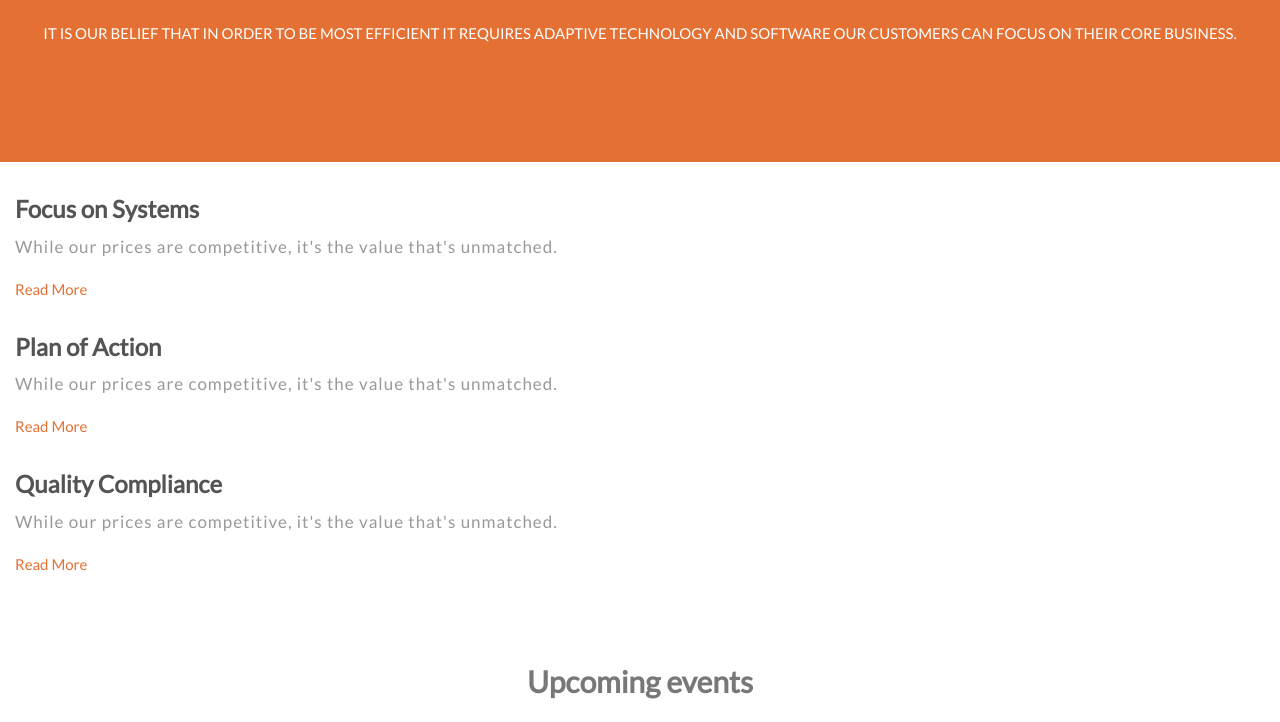
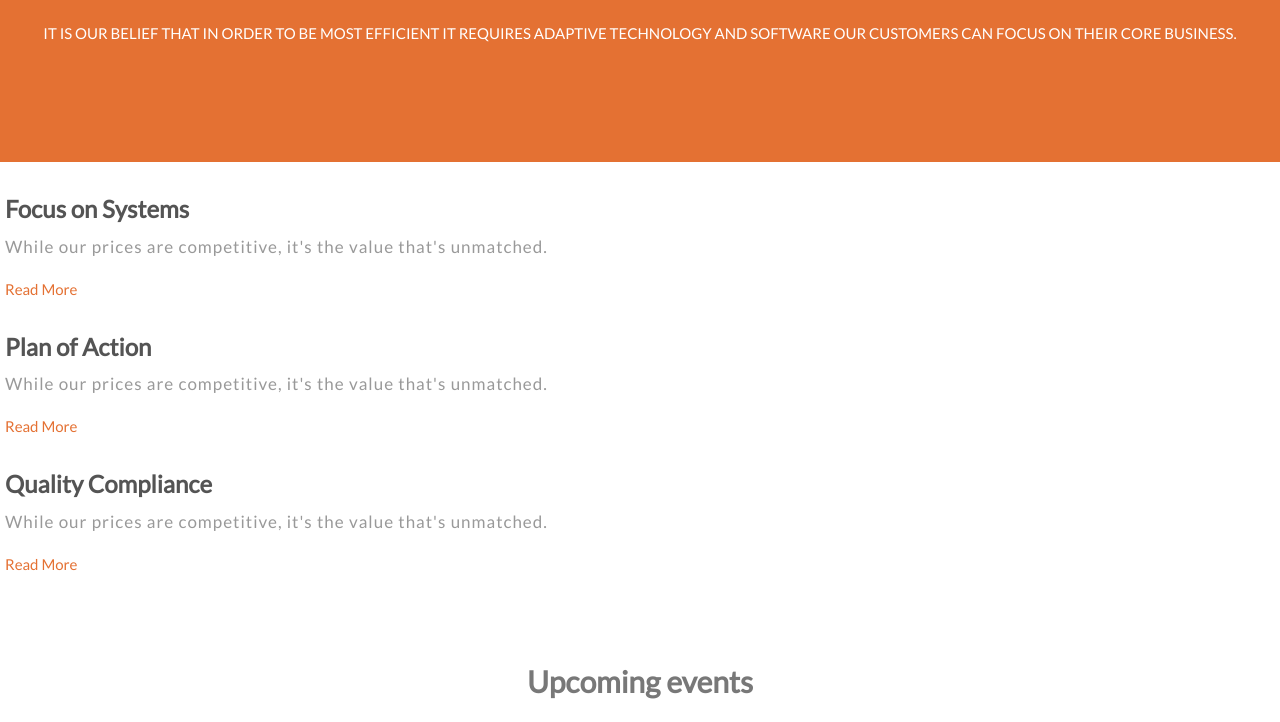
Before and after one commit to KrzysztofBartkiewicz/bloger-layout, a website: page index.html in a window 1280 px wide. Shown: the part 230-952 px from the top of the page. Drawn offline with Linux system fonts and the light colour scheme.

Commit message:
added grid container

```diff
--- a/index.html
+++ b/index.html
@@ -45,7 +45,7 @@
 
 
    <main class="main">
-
+      <div class="grid-container">
          <section class="section section-after-banner">
             <article class="ab-item">
                <h3 class="heading-tertiary ab-item__heading">Focus on Systems</h3>
@@ -124,6 +124,7 @@
                <button class="button button--default margin-top-mid margin-bottom-big">See More</button>
             </div>
          </section>
+      </div>
 
       <section class="section section-subscribe">
          <h2 class="heading-secondary text-center">Subscribe Here for Updstes</h2>
@@ -133,6 +134,10 @@
          </form>
       </section>
 
+      <div class="grid-container">
+
+      </div>
+
    </main>
 
    <script src="js/main.js"></script>
--- a/sass/base/_base.scss
+++ b/sass/base/_base.scss
@@ -20,7 +20,3 @@ ul {
 a {
    text-decoration: none;
 }
-
-.main {
-   padding: 0 1.5rem;
-}
--- /dev/null
+++ b/sass/layout/_grid.scss
@@ -0,0 +1,3 @@
+.grid-container {
+   padding: 0 .5rem;
+}
--- a/sass/main.scss
+++ b/sass/main.scss
@@ -6,6 +6,8 @@
 @import "base/utilities";
 
 @import "layout/header";
+@import "layout/grid";
+
 @import "components/hamburger";
 @import "components/navigation";
 @import "components/ab-item";
```
Also changed, not shown: css/style.css. Lines whose indentation alone changed are shown as unchanged.
